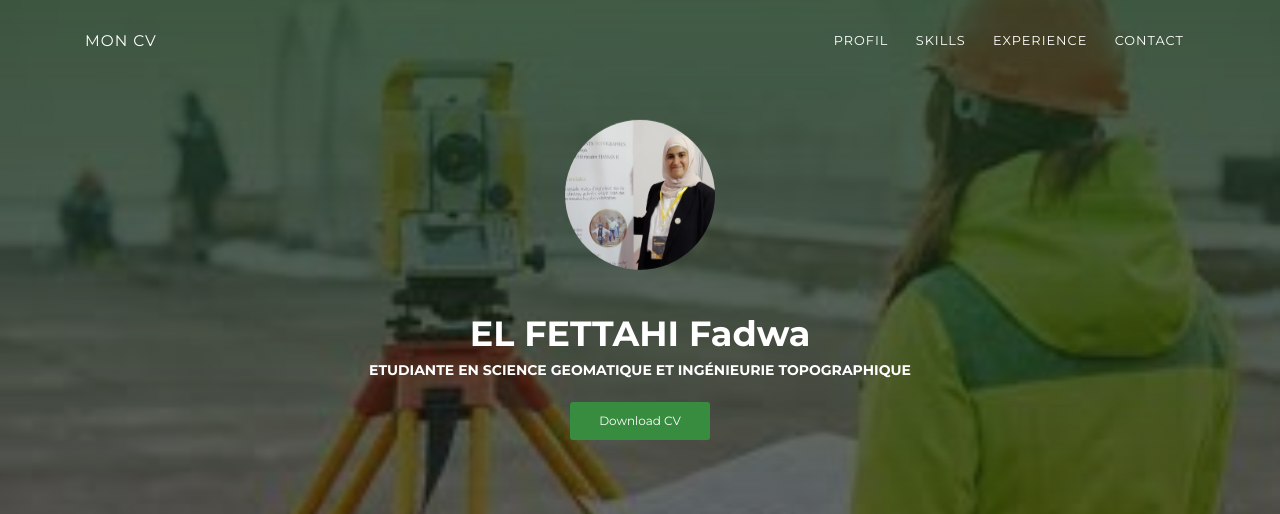
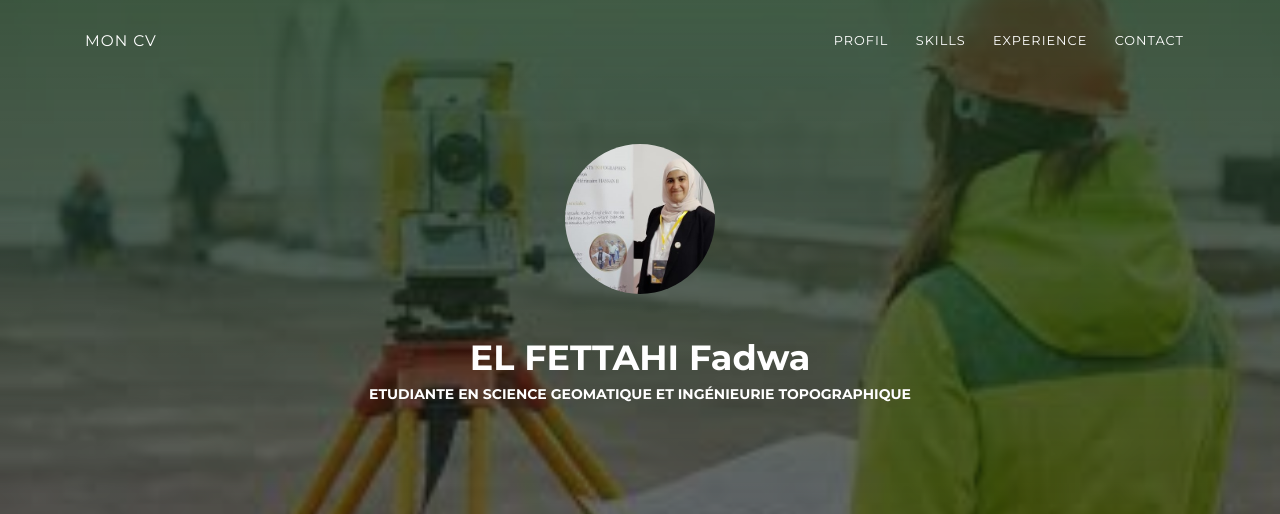
Before and after one commit to faswa/web-site, a plain HTML site: page index.html in a window 1280 px wide. Shown: the top 514 px of the page. Drawn offline with Linux system fonts and the light colour scheme.

Commit message:
Update index.html

```diff
--- a/index.html
+++ b/index.html
@@ -49,7 +49,7 @@
         <div class="content-center">
           <div class="cc-profile-image"><a href="#"><img src="images/fadwapro.jpeg" alt="Image"/></a></div>
           <div class="h2 title">EL FETTAHI Fadwa</div>
-          <p class="category text-white">Etudiante en science geomatique et ingénieurie topographique</p><a class="btn btn-primary" href="#" data-aos="zoom-in" data-aos-anchor="data-aos-anchor">Download CV</a>
+          <p class="category text-white">Etudiante en science geomatique et ingénieurie topographique</p>
         </div>
       </div>
       <div class="section">
```
